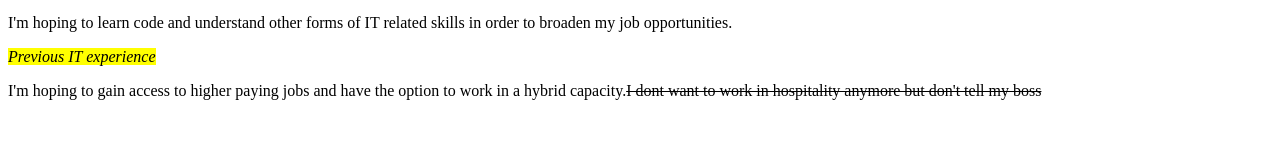
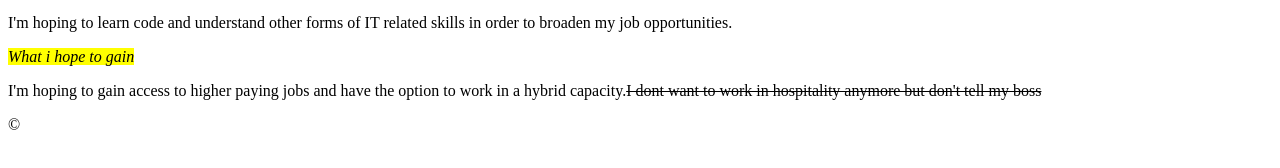
Before and after one commit to Lghova/LisaGhosn, a plain HTML site: page template.html in a window 1280 px wide. Shown: the part 490-658 px from the top of the page. Drawn offline with Linux system fonts and the light colour scheme.

Commit message:
Add files via upload

```diff
--- a/template.html
+++ b/template.html
@@ -15,12 +15,12 @@
 	<em><mark>Why am I doing this course?</mark></em>
 	<p>I'm hoping to learn code and understand other forms of IT
 	related skills in order to broaden my job opportunities.</p>
-	<em><mark>Previous IT experience</mark></em>
+	<em><mark>What i hope to gain</mark></em>
 	<p>I'm hoping to gain access to higher paying
 	jobs and have the option to work in a hybrid
 	capacity.<del>I dont want to work in hospitality
 	anymore but don't tell my boss</del></p>
-
+	<p>&copy;</p>
 
 </body>
 </html>
```
